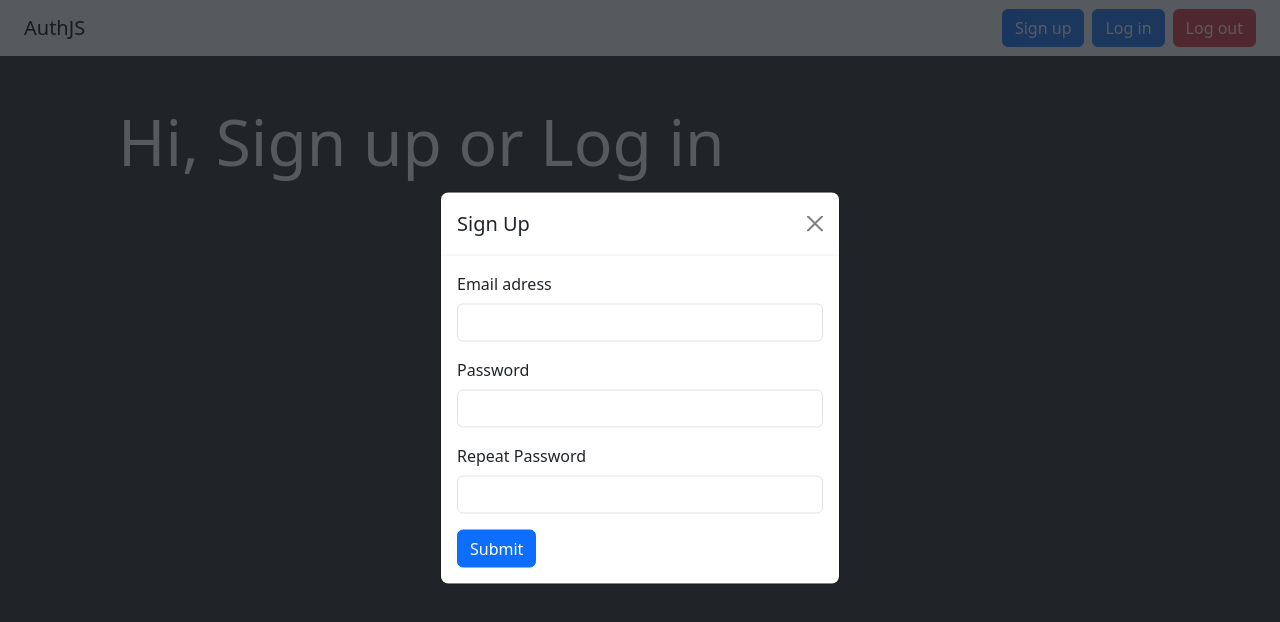
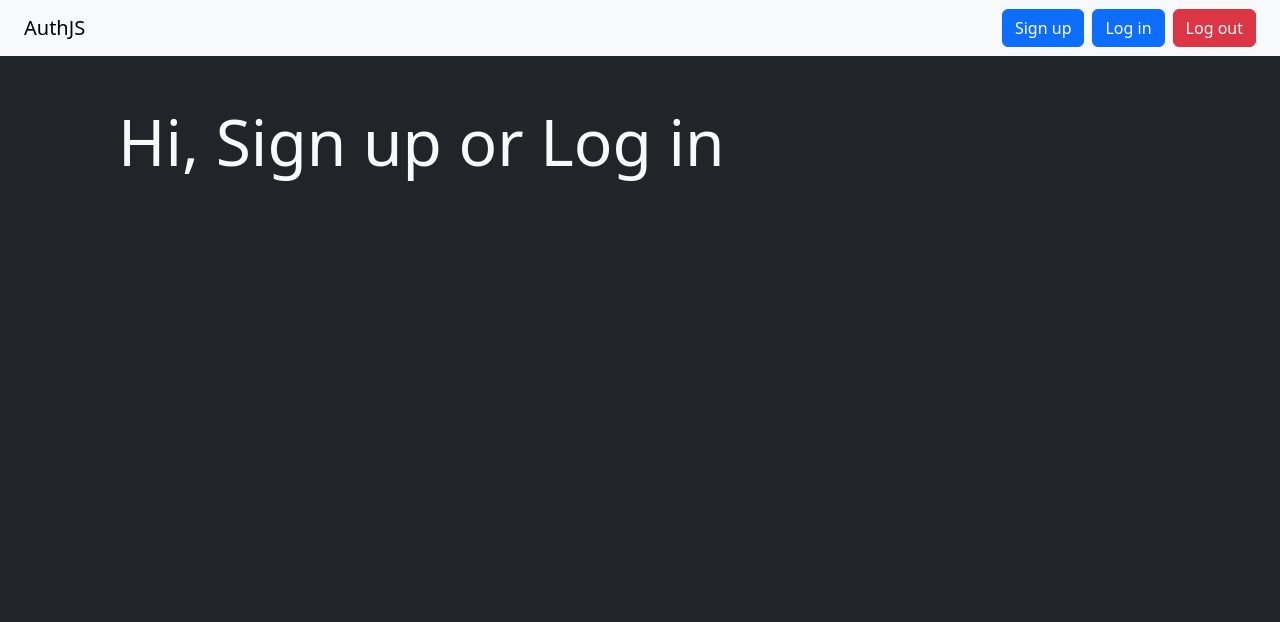
Before and after one commit to ArthurJenck/EDW_AuthReactFirebase, a React (Vite) app: page / in a window 1280 px wide. Shown: the top 622 px of the page. Built offline with nearby package versions, Linux system fonts and the light colour scheme.

Commit message:
feat: added triggers onclick for signup modal

```diff
--- a/src/App.jsx
+++ b/src/App.jsx
@@ -7,8 +7,8 @@ import "./globals.css"
 function App() {
   return (
     <>
+      <SignUpModal />
       <NavBar />
-      <SignUpModal />
       <Routes>
         <Route path="/" element={<Home />} />
       </Routes>
--- a/src/components/NavBar.jsx
+++ b/src/components/NavBar.jsx
@@ -1,6 +1,10 @@
+import { useContext } from "react"
 import { Link } from "react-router-dom"
+import { UserContext } from "../context/createContext"
 
 const NavBar = () => {
+  const { toggleModals } = useContext(UserContext)
+
   return (
     <nav className="navbar navbar-light bg-light px-4">
       <Link to="/" className="navbar-brand">
@@ -8,7 +12,12 @@ const NavBar = () => {
       </Link>
 
       <div>
-        <button className="btn btn-primary">Sign up</button>
+        <button
+          className="btn btn-primary"
+          onClick={() => toggleModals("signup")}
+        >
+          Sign up
+        </button>
         <button className="btn btn-primary ms-2">Log in</button>
         <button className="btn btn-danger ms-2">Log out</button>
       </div>
--- a/src/components/SignUpModal.jsx
+++ b/src/components/SignUpModal.jsx
@@ -1,8 +1,17 @@
+import { useContext } from "react"
+import { UserContext } from "../context/createContext"
+
 const SignUpModal = () => {
+  const { modalState, toggleModals } = useContext(UserContext)
+
   return (
     <>
+      {modalState.signUpModal && (
         <div className="position-fixed top-0 vw-100 vh-100">
-        <div className="w-100 h-100 bg-dark bg-opacity-75">
+          <div
+            className="w-100 h-100 bg-dark bg-opacity-75"
+            onClick={() => toggleModals("close")}
+          >
             <div
               className="position-absolute top-50 start-50 translate-middle"
               style={{ minWidth: "400px" }}
@@ -11,7 +20,10 @@ const SignUpModal = () => {
                 <div className="modal-content">
                   <div className="modal-header">
                     <h5 className="modal-title">Sign Up</h5>
-                  <button className="btn-close"></button>
+                    <button
+                      className="btn-close"
+                      onClick={() => toggleModals("close")}
+                    ></button>
                   </div>
 
                   <div className="modal-body">
@@ -64,6 +76,7 @@ const SignUpModal = () => {
             </div>
           </div>
         </div>
+      )}
     </>
   )
 }
```
Lines whose indentation alone changed are shown as unchanged.
